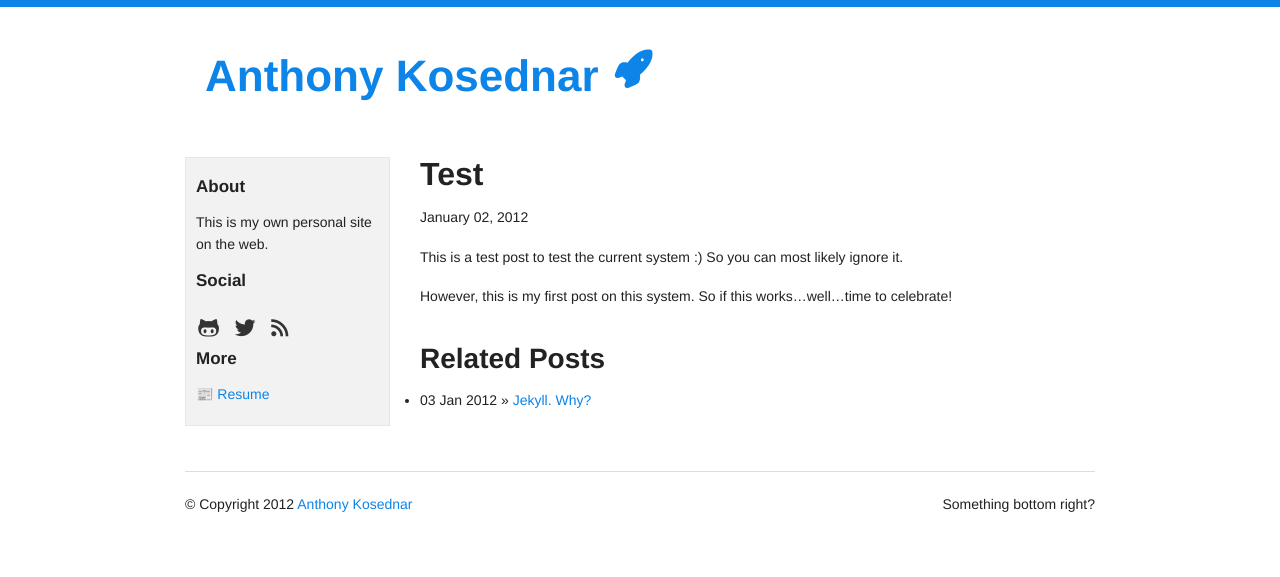
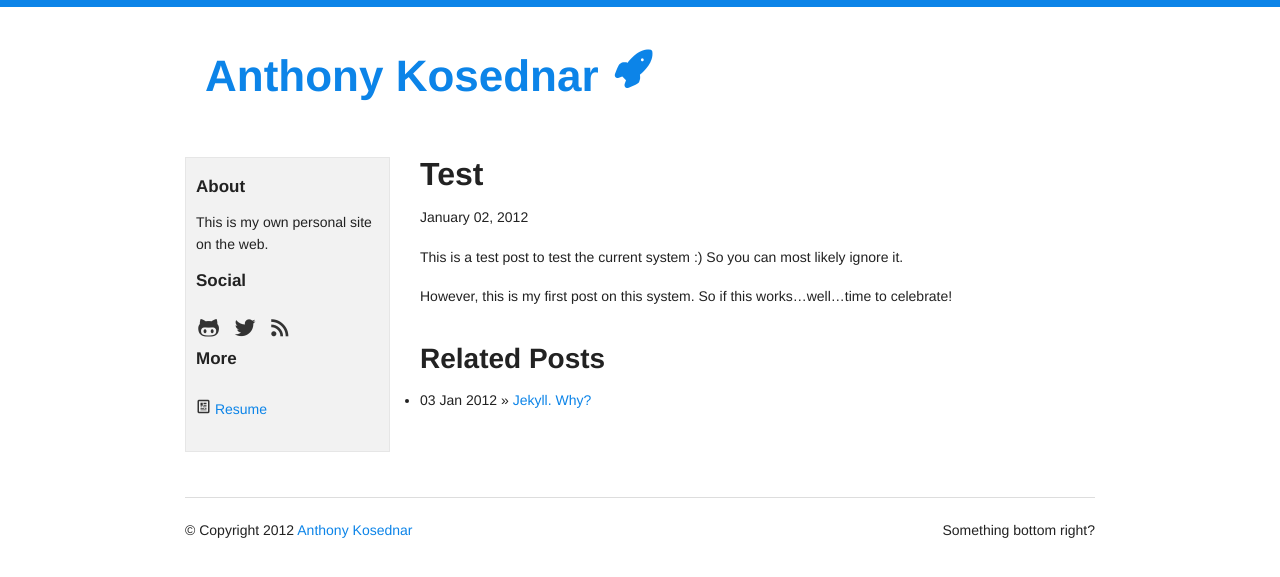
Before and after one commit to akosednar/akosednar.github.com, a Jekyll site: the page built from _posts/2012-01-02-My-First-Post.md, in a window 1280 px wide. Shown: the top 577 px of the page. Built offline with Jekyll 4.4.1, drawn with Linux system fonts in a browser that asks for light colours.

Commit message:
forgot the span tag for resume icon

```diff
--- a/_layouts/default.html
+++ b/_layouts/default.html
@@ -50,7 +50,7 @@
         <h5>Social</h5>
         <span class="social"><a href="https://github.com/akosednar/">&#62208;</a> <a href="https://twitter.com/akosednar">&#62217;</a></span><span class="sicon"> <a href="http://reimmer.se/atom.xml">&#59194;</a></span>
       	<h5>More</h5>
-      	<p><a href="http://anthonykosednar.com/resume/">&#128240; Resume</a></p>
+      	<p><a href="http://anthonykosednar.com/resume/"><span class="icon">&#128240;</span> Resume</a></p>
       </div>
     </div>
 
```
